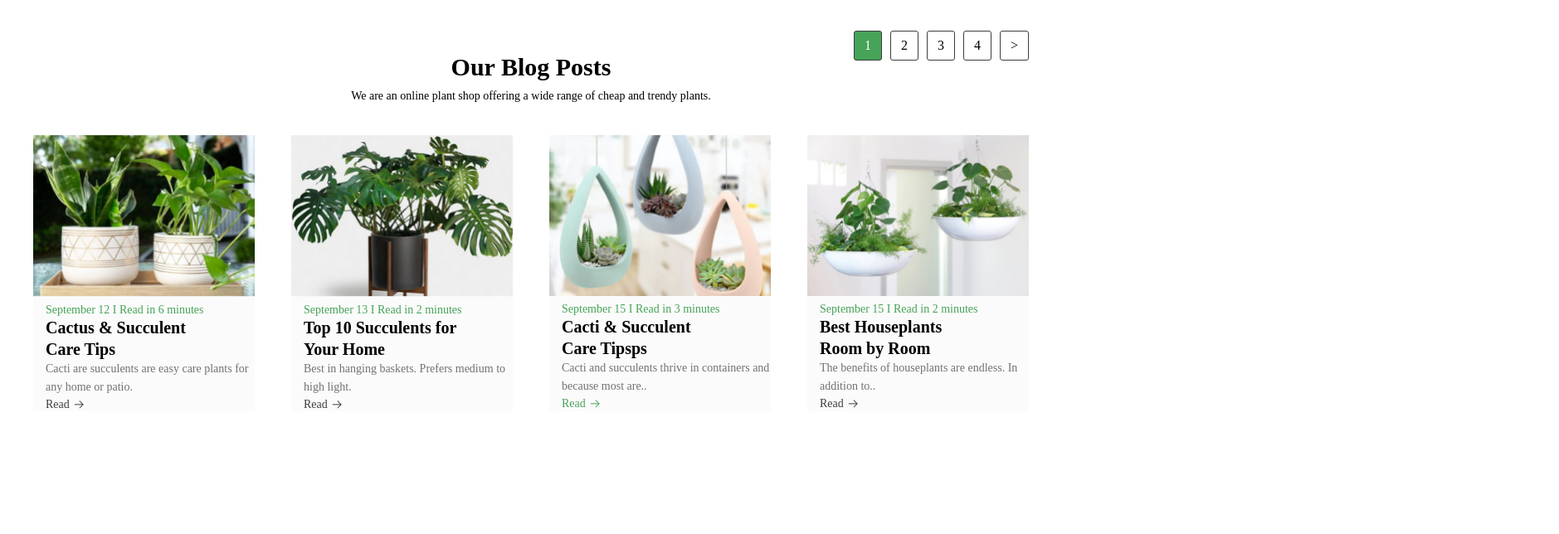
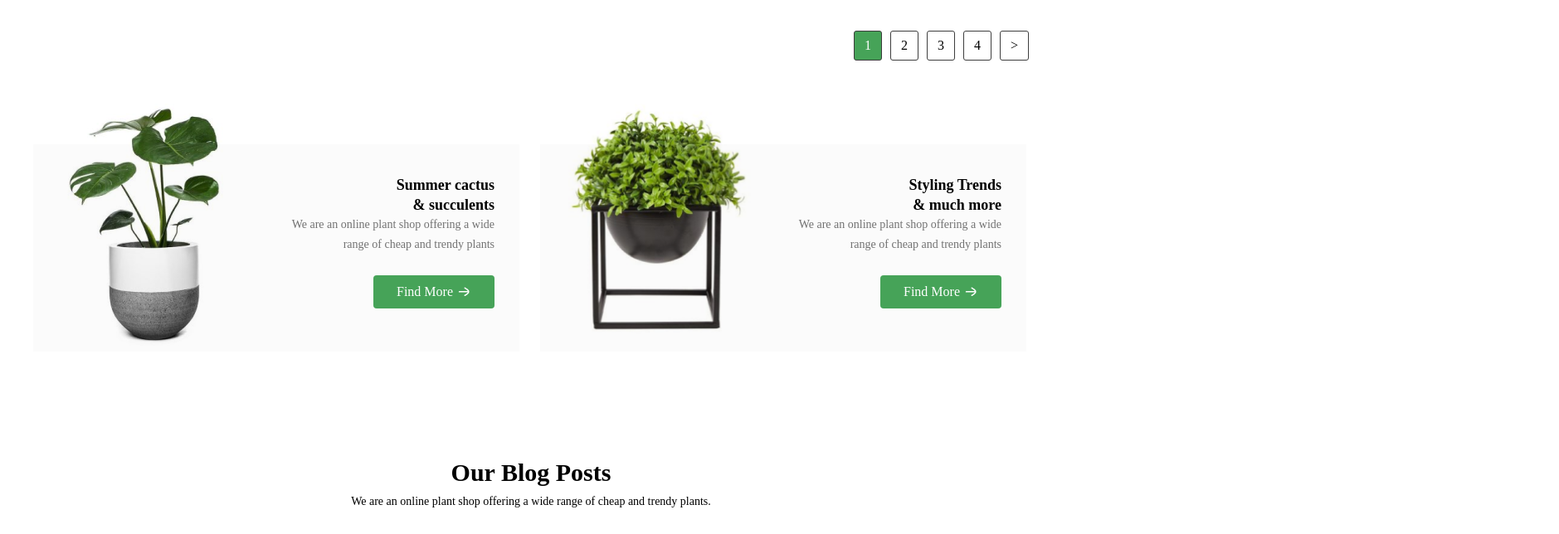
Before and after one commit to Kyryll1/shop, a plain HTML site: page index.html in a window 1280 px wide. Shown: the part 1780-2424 px from the top of the page at 83% size, 1879 px wide, since content can reach past the window. Before the commit the page ends 2276 px from the top, so only its background shows below. Drawn offline with Linux system fonts and the light colour scheme.

Commit message:
flex finish

```diff
--- a/index.html
+++ b/index.html
@@ -213,6 +213,7 @@
                                 >
                             </p>
                         </div>
+                    </div>
                 </div>
                 <section class="hero">
                     <div class="frame">
@@ -224,14 +225,14 @@
                                 <h1 class="title-summer-cactus">
                                     Summer cactus<br>& succulents
                                 </h1>
-                                <p class="text">
+                                <p>
                                     We are an online plant shop offering a wide<br> range of cheap and trendy plants
                                 </p>
-                                <button class="find">
-                                        <a href="#!">
-                                            Find More
-                                            <img src="images/Arrow(right).png" alt="icon">
-                                        </a>
+                                <button class="button-find">
+                                    <a href="#!">
+                                        Find More
+                                        <img src="images/Arrow(right).png" alt="icon">
+                                    </a>
                                 </button>
                             </div>
                         </div>
@@ -245,10 +246,10 @@
                                 <h1 class="title-summer-cactus">
                                     Styling Trends<br>& much more
                                 </h1>
-                                <p class="text">
+                                <p>
                                     We are an online plant shop offering a wide<br> range of cheap and trendy plants
                                 </p>
-                                <button class="find">
+                                <button class="button-find">
                                         <a href="#!">
                                             Find More
                                             <img src="images/Arrow(right).png" alt="icon">
--- a/style.css
+++ b/style.css
@@ -334,6 +334,8 @@ header {
 }
 
 .hero {
+    margin-top: 1440px;
+    clear: both;
     display: flex;
 }
 
@@ -375,13 +377,14 @@ header {
     line-height: 24px;
 }
 
-.text {
+.text-summer-cactus p {
     font-size: 14px;
     line-height: 24px;
     color: #727272;
 }
 
-.find {
+.button-find {
+    color: white;
     margin-top: 25px;
     padding: 11px 28px;
     width: 146px;
@@ -389,12 +392,8 @@ header {
     border-radius: 4px;
 }
 
-.find a {
-    color: white;
-}
-
 .blog-posts {
-    margin-top: 238px;
+    margin-top: 138px;
 }
 
 .title-blogs {
```
